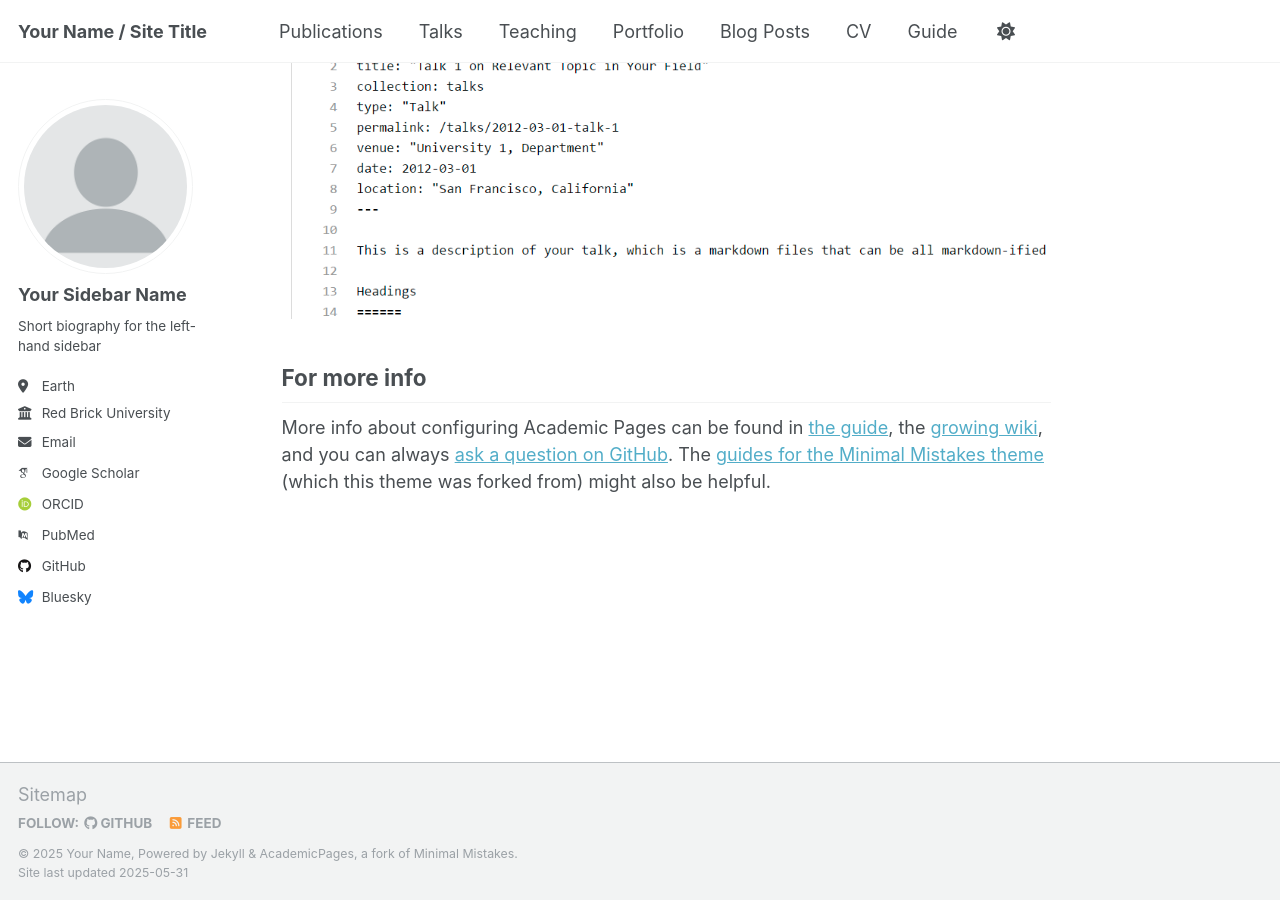
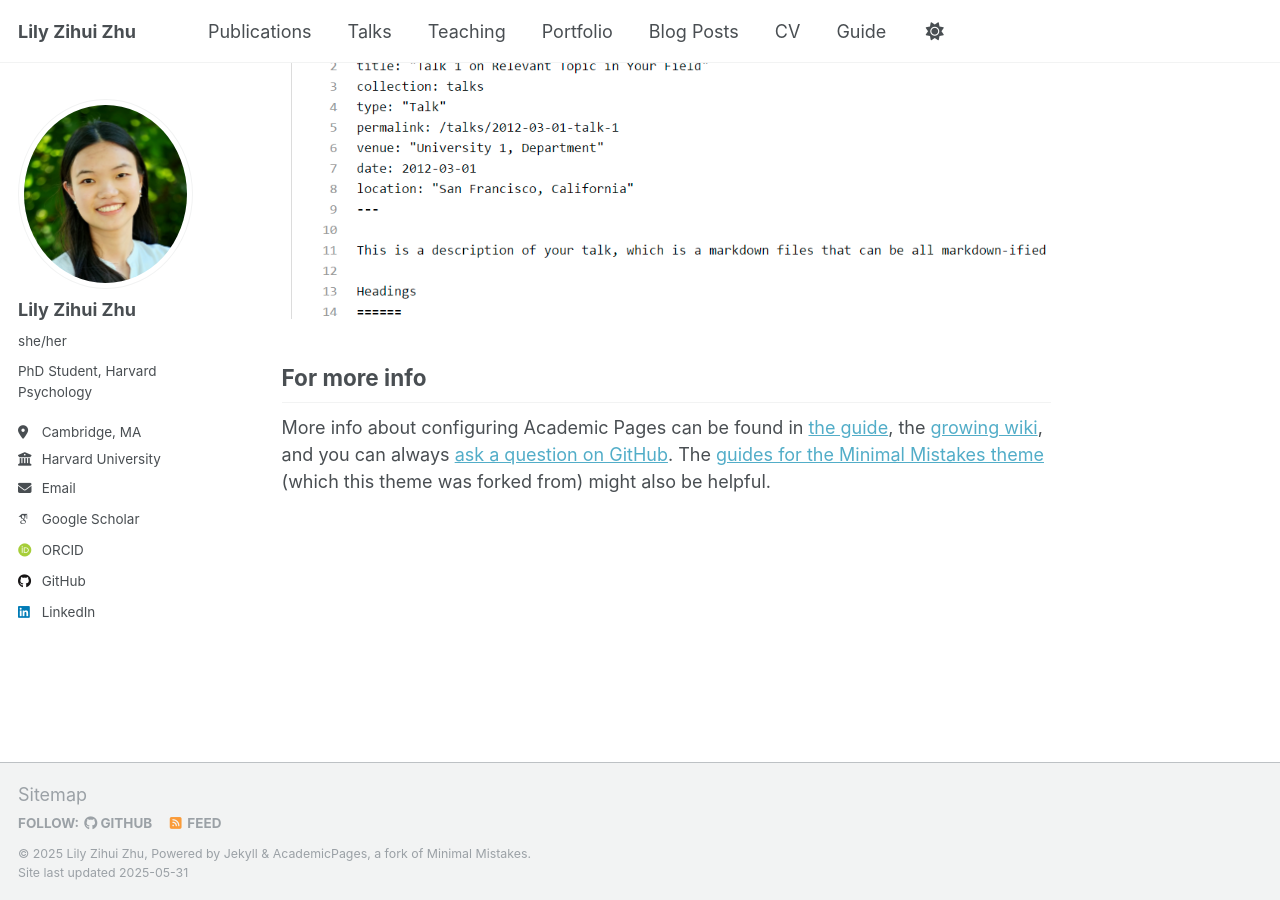
Before and after one commit to lilyzihuizhu/lilyzihuizhu.github.io, a Jekyll site: the page built from _pages/about.md, in a window 1280 px wide and 900 px high, scrolled down 2636 px. Built offline with Jekyll 4.4.1, drawn with Linux system fonts in a browser that asks for light colours; some web fonts are replaced.

```diff
--- a/_config.yml
+++ b/_config.yml
@@ -9,36 +9,36 @@
 # Basic Site Settings
 locale                   : "en-US"
 site_theme               : "default"
-title                    : "Your Name / Site Title"
+title                    : "Lily Zihui Zhu"
 title_separator          : "-"
-name                     : &name "Your Name"
-description              : &description "personal description"
-url                      : https://academicpages.github.io # the base hostname & protocol for your site e.g. "https://[your GitHub username].github.io" or if you already have some other page hosted on Github then use "https://[your GitHub username].github.io/[Your Repo Name]"
+name                     : &name "Lily Zihui Zhu"
+description              : &description "PhD Student, Harvard Psychology"
+url                      : https://lilyzihuizhu.github.io # the base hostname & protocol for your site e.g. "https://[your GitHub username].github.io" or if you already have some other page hosted on Github then use "https://[your GitHub username].github.io/[Your Repo Name]"
 baseurl                  : "" # the subpath of your site, e.g. "/blog"
-repository               : "academicpages/academicpages.github.io"
+repository               : "lilyzihuizhu/lilyzihuizhu.github.io"
 
 # Site Author - The following control what appear as part of the author content on the side bar.
 #               If a field is blank the icon and link will not appear, otherwise it will be shown.
 #               Additional customization can be done by editing /_includes/author-profile.html
 author:
   # Biographic information
-  avatar           : "profile.png"
-  name             : "Your Sidebar Name"
-  pronouns         : # example: "she/her"
-  bio              : "Short biography for the left-hand sidebar"
-  location         : "Earth"
-  employer         : "Red Brick University"
+  avatar           : "profile.jpg"
+  name             : "Lily Zihui Zhu"
+  pronouns         : "she/her"
+  bio              : "PhD Student, Harvard Psychology"
+  location         : "Cambridge, MA"
+  employer         : "Harvard University"
   uri              : # URL
-  email            : "none@example.org"
+  email            : "lilyzhu@fas.harvard.edu"
 
   # Academic websites
   academia         : # URL
   arxiv            : # URL - Update with the correct link to your profile
-  googlescholar    : "https://scholar.google.com/citations?user=PS_CX0AAAAAJ"
+  googlescholar    : "https://scholar.google.com/citations?user=aSTP9mEAAAAJ"
   impactstory      : # URL
-  orcid            : "http://orcid.org/yourorcidurl"
+  orcid            : "https://orcid.org/0000-0003-0225-1228"
   semantic         : # URL
-  pubmed           : "https://www.ncbi.nlm.nih.gov/pubmed/?term=john+snow"
+  pubmed           : # "https://www.ncbi.nlm.nih.gov/pubmed/?term=john+snow"
   researchgate     : # URL
   scopus           : # URL
 
@@ -46,12 +46,12 @@ author:
   bitbucket        : # Username - Update with your username on the site
   codepen          : # Username
   dribbble         : # Username
-  github           : "academicpages"
+  github           : "lilyzihuizhu"
   kaggle           : # Username
   stackoverflow    : # User number or user number and name (i.e., use "1" or "1/jeff-atwood")
 
   # Social media
-  bluesky          : "bsky.app" # Replace this with you Bluesky username
+  bluesky          : # "bsky.app" # Replace this with you Bluesky username
   facebook         : # Username
   flickr           : # Username
   foursquare       : # Username
@@ -60,7 +60,7 @@ author:
   keybase          : # Username
   instagram        : # Username
   lastfm           : # Username
-  linkedin         : # Username
+  linkedin         : "lily-zihui-zhu"
   mastodon         : # URL
   medium           : # URL
   pinterest        : # Username
```
Also changed, not shown: images/profile.jpg (added), images/profile.png (deleted), 1 other file.
